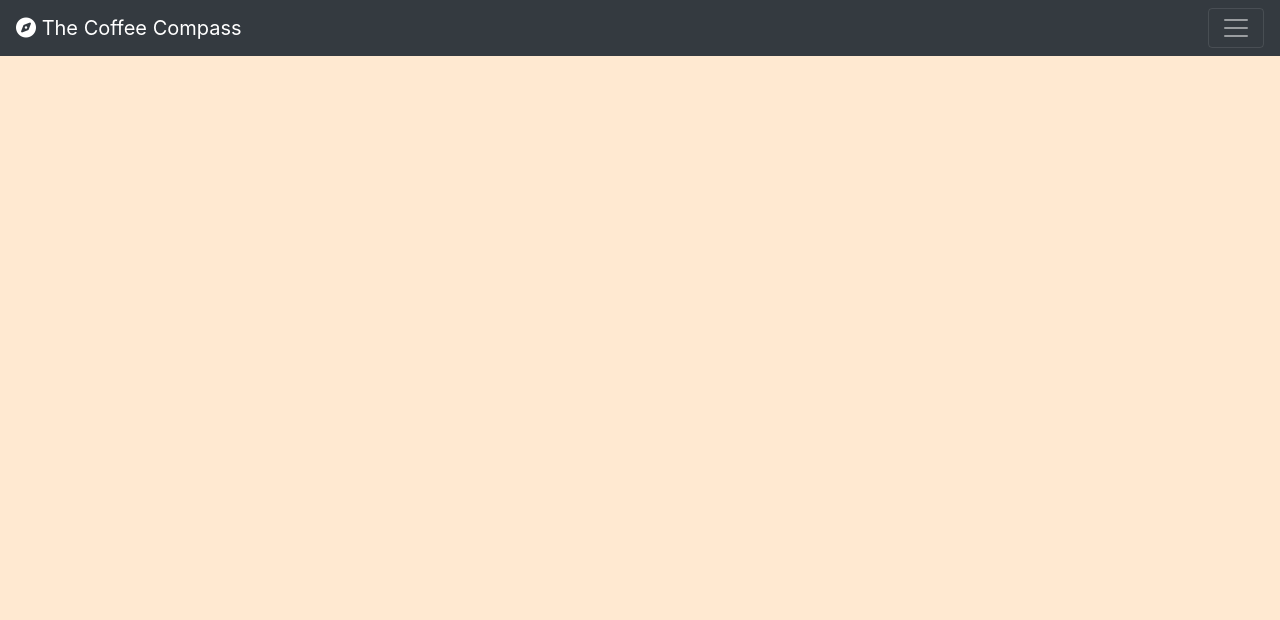
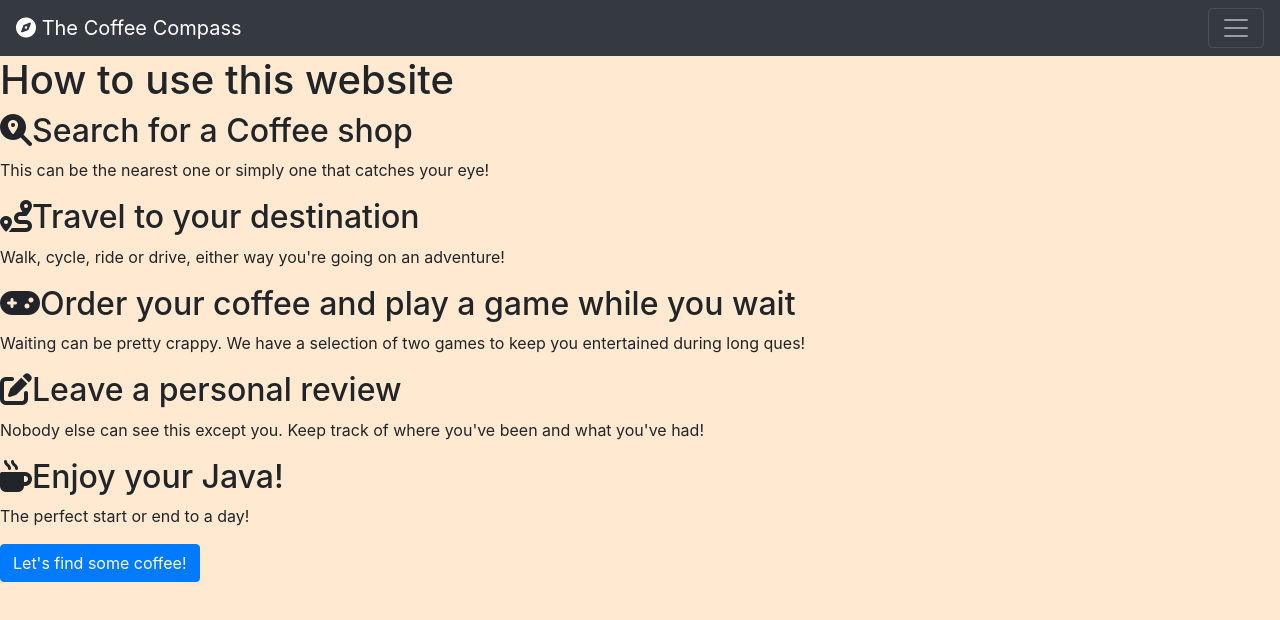
Before and after one commit to Code-Institute-Submissions/Coffee-Compass, a plain HTML site: page index.html in a window 1280 px wide. Drawn offline with nearby package versions, Linux system fonts and the light colour scheme.

Commit message:
added page content and created the layout of the page. These consisted of instructions on how to use the website

```diff
--- a/index.html
+++ b/index.html
@@ -56,8 +56,38 @@
 
 	</header>
 
+<!--Page Content-->
+<section>
+    <div class="page-title">
+        <h1>How to use this website</h1>
+    </div>
 
-
+    <div class="main-div">
+    <div class="instructions-div">
+        <h2><i class="fas fa-search-location"></i>Search for a Coffee shop</h2>
+        <p>This can be the nearest one or simply one that catches your eye!</p>
+    </div>
+    <div class="instructions-div">
+        <h2> <i class="fas fa-route"></i>Travel to your destination</h2>
+        <p>Walk, cycle, ride or drive, either way you're going on an adventure!</p>
+    </div>
+    <div class="instructions-div">
+        <h2><i class="fas fa-gamepad"></i>Order your coffee and play a game while you wait</h2>
+        <p>Waiting can be pretty crappy. We have a selection of two games to keep you entertained during long ques!</p>
+    </div>
+    <div class="instructions-div">
+        <h2><i class="fas fa-edit"></i>Leave a personal review</h2>
+        <p>Nobody else can see this except you. Keep track of where you've been and what you've had!</p>
+    </div>
+    <div class="instructions-div">
+        <h2><i class="fas fa-mug-hot"></i>Enjoy your Java!</h2>
+        <p>The perfect start or end to a day!</p>
+    </div>
+    <div class="buttonnavdiv">
+        <a href="map.html" class="btn btn-primary">Let's find some coffee!</a>
+    </div>
+    </div>
+</section>
 
 </body>
 
```
